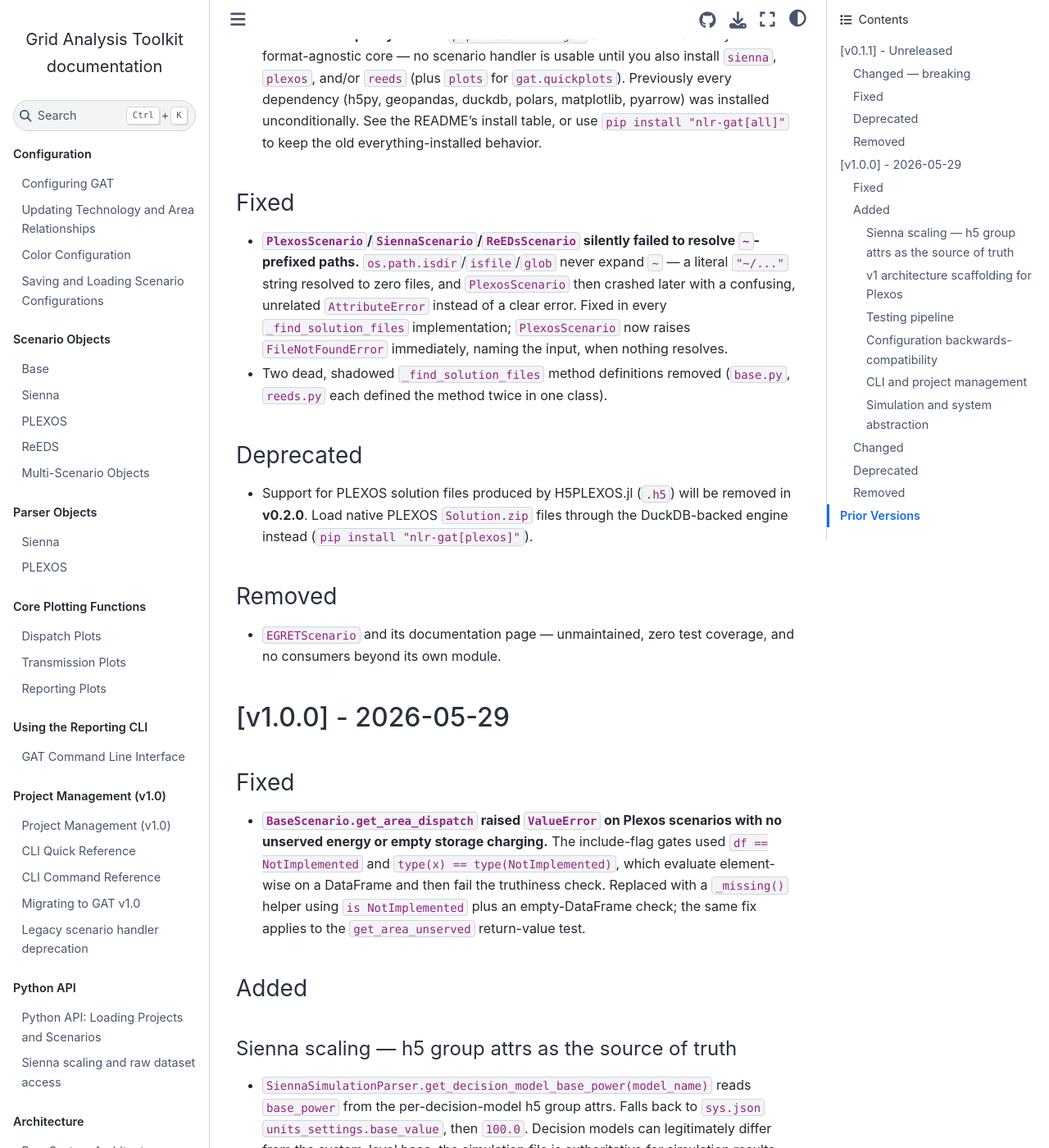
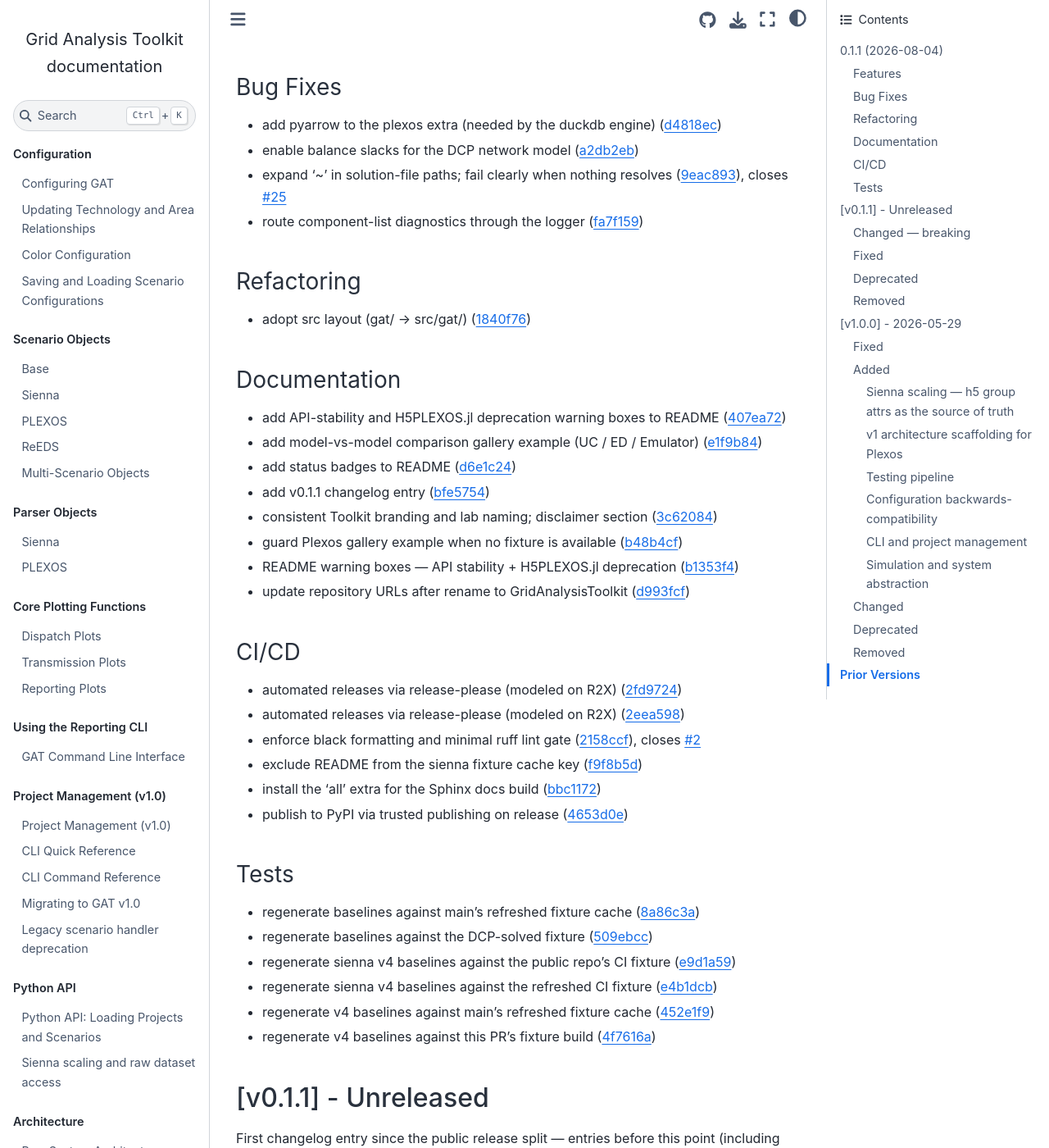
Before and after one commit to NatLabRockies/GridAnalysisToolkit, a Sphinx documentation site: the page built from docs/source/CHANGELOG.md, in a window 1280 px wide and 1400 px high, scrolled down 359 px. Shown: the whole window at 82% size. Built offline with Sphinx 7.4.7 and the Sphinx Book theme 1.1.4, drawn with Linux system fonts in a browser that asks for light colours; pages that are not in the unit, such as notebooks, are missing from menus; the version number could not be read and is left out; some of the changed text lies outside the part shown.

Commit message:
chore(main): release nlr-gat 0.1.1

```diff
--- a/docs/source/CHANGELOG.md
+++ b/docs/source/CHANGELOG.md
@@ -1,4 +1,58 @@
 # Changelog
+
+## [0.1.1](https://github.com/NatLabRockies/GridAnalysisToolkit/compare/nlr-gat-v0.1.0...nlr-gat-v0.1.1) (2026-08-04)
+
+
+### Features
+
+* per-format install extras (nlr-gat[sienna|plexos|reeds|...]) ([3fa7d90](https://github.com/NatLabRockies/GridAnalysisToolkit/commit/3fa7d90acc2b94768fc708f9296e88a74f3ffaff))
+* PJM 5-bus long-horizon fixture (SIM_SYSTEM=pjm5) ([6c9d379](https://github.com/NatLabRockies/GridAnalysisToolkit/commit/6c9d37964f01dfa9c3872d3581d184dbfea94a51))
+* solve the sienna fixture with DCPPowerModel to produce line flows ([d2da7fe](https://github.com/NatLabRockies/GridAnalysisToolkit/commit/d2da7fe1019b5b4422099b4151cd83cfa10a52ec)), closes [#4](https://github.com/NatLabRockies/GridAnalysisToolkit/issues/4)
+
+
+### Bug Fixes
+
+* add pyarrow to the plexos extra (needed by the duckdb engine) ([d4818ec](https://github.com/NatLabRockies/GridAnalysisToolkit/commit/d4818ec752d913476dba324a52eb5eaf90a2912b))
+* enable balance slacks for the DCP network model ([a2db2eb](https://github.com/NatLabRockies/GridAnalysisToolkit/commit/a2db2ebae1698228099253c0fc179a75dd77e1ce))
+* expand '~' in solution-file paths; fail clearly when nothing resolves ([9eac893](https://github.com/NatLabRockies/GridAnalysisToolkit/commit/9eac8938bc2c3cdc80de437e37db356e8884bcdc)), closes [#25](https://github.com/NatLabRockies/GridAnalysisToolkit/issues/25)
+* route component-list diagnostics through the logger ([fa7f159](https://github.com/NatLabRockies/GridAnalysisToolkit/commit/fa7f15998860196ef2f07861ee25ddafb6ec94f3))
+
+
+### Refactoring
+
+* adopt src layout (gat/ -&gt; src/gat/) ([1840f76](https://github.com/NatLabRockies/GridAnalysisToolkit/commit/1840f761aed265fca1589293fee6114af34c5484))
+
+
+### Documentation
+
+* add API-stability and H5PLEXOS.jl deprecation warning boxes to README ([407ea72](https://github.com/NatLabRockies/GridAnalysisToolkit/commit/407ea72c0828bb319850ae3236ccc5fd7e521799))
+* add model-vs-model comparison gallery example (UC / ED / Emulator) ([e1f9b84](https://github.com/NatLabRockies/GridAnalysisToolkit/commit/e1f9b84946ea0a0071779a04c36e864d1f0693c4))
+* add status badges to README ([d6e1c24](https://github.com/NatLabRockies/GridAnalysisToolkit/commit/d6e1c24c7735f02691a99c5b7496d4bf8ffae380))
+* add v0.1.1 changelog entry ([bfe5754](https://github.com/NatLabRockies/GridAnalysisToolkit/commit/bfe5754bb005baeed8844887b38e96a7b9e99291))
+* consistent Toolkit branding and lab naming; disclaimer section ([3c62084](https://github.com/NatLabRockies/GridAnalysisToolkit/commit/3c62084bbae9610f88ee295d53a4330a95f4a75e))
+* guard Plexos gallery example when no fixture is available ([b48b4cf](https://github.com/NatLabRockies/GridAnalysisToolkit/commit/b48b4cf3155575053f32a646b2e09906dcbfaed8))
+* README warning boxes — API stability + H5PLEXOS.jl deprecation ([b1353f4](https://github.com/NatLabRockies/GridAnalysisToolkit/commit/b1353f4a1a103f3fa17eb1e3c54f59101b0fa9cb))
+* update repository URLs after rename to GridAnalysisToolkit ([d993fcf](https://github.com/NatLabRockies/GridAnalysisToolkit/commit/d993fcf957aa9cb10fb6dc111d565862a18f0d30))
+
+
+### CI/CD
+
+* automated releases via release-please (modeled on R2X) ([2fd9724](https://github.com/NatLabRockies/GridAnalysisToolkit/commit/2fd972451d23d0a71546035bac40a85e9e6c9dab))
+* automated releases via release-please (modeled on R2X) ([2eea598](https://github.com/NatLabRockies/GridAnalysisToolkit/commit/2eea5984e4a841b63f7c5e1eeab197e698919e9d))
+* enforce black formatting and minimal ruff lint gate ([2158ccf](https://github.com/NatLabRockies/GridAnalysisToolkit/commit/2158ccf055d656128261f97963992a2cdb5c12e3)), closes [#2](https://github.com/NatLabRockies/GridAnalysisToolkit/issues/2)
+* exclude README from the sienna fixture cache key ([f9f8b5d](https://github.com/NatLabRockies/GridAnalysisToolkit/commit/f9f8b5d37e576a4b7e25ec578c19bd72c66c2c2b))
+* install the 'all' extra for the Sphinx docs build ([bbc1172](https://github.com/NatLabRockies/GridAnalysisToolkit/commit/bbc1172c2fdb86ab2c5fdb2da44cde91640b0bcb))
+* publish to PyPI via trusted publishing on release ([4653d0e](https://github.com/NatLabRockies/GridAnalysisToolkit/commit/4653d0e3dc1b72700b6a8e06c0fd00525f8f7f4b))
+
+
+### Tests
+
+* regenerate baselines against main's refreshed fixture cache ([8a86c3a](https://github.com/NatLabRockies/GridAnalysisToolkit/commit/8a86c3ace49978d8ccb218248e426b3e857badd7))
+* regenerate baselines against the DCP-solved fixture ([509ebcc](https://github.com/NatLabRockies/GridAnalysisToolkit/commit/509ebcc01179e2cf233fd0e044d8bf45f9a115a1))
+* regenerate sienna v4 baselines against the public repo's CI fixture ([e9d1a59](https://github.com/NatLabRockies/GridAnalysisToolkit/commit/e9d1a593e4e366778fffa53184d305a5bc72fbdb))
+* regenerate sienna v4 baselines against the refreshed CI fixture ([e4b1dcb](https://github.com/NatLabRockies/GridAnalysisToolkit/commit/e4b1dcb5819c73a108776c7b9def1c4bf31c1682))
+* regenerate v4 baselines against main's refreshed fixture cache ([452e1f9](https://github.com/NatLabRockies/GridAnalysisToolkit/commit/452e1f9dcb65a9c0c57d6a29b7e1962f531740c6))
+* regenerate v4 baselines against this PR's fixture build ([4f7616a](https://github.com/NatLabRockies/GridAnalysisToolkit/commit/4f7616a30a071241e6821cefcacaadff63da7f8c))
 
 ## [v0.1.1] - Unreleased
 
```
Also changed, not shown: .release-please-manifest.json.
